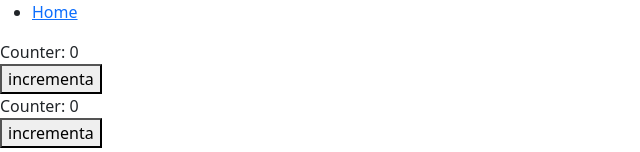
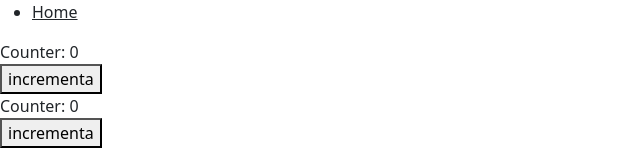
Before and after one commit to ilasw/edgemony-react-router, a React (Create React App) app: page /test in a window 1280 px wide. Shown: the top 152 px of the page, without its empty margins (0-640 px from the left). Built offline with nearby package versions, Linux system fonts and the light colour scheme.

Commit message:
feat: added new routing with loaders

```diff
--- a/src/App.js
+++ b/src/App.js
@@ -1,11 +1,7 @@
 import React, { createContext, useState } from 'react';
+import { Outlet } from 'react-router-dom';
 import './style.scss';
-import { BrowserRouter, Routes, Route, Navigate } from 'react-router-dom';
-import { Home, Category, ErrorPage, Recipe, TestPage } from './pages';
 import { Navbar } from './components/navbar/navbar.jsx';
-import { RecipeYouTube } from './components/recipe-youtube/recipe-youtube.jsx';
-import { RecipeInstructions } from './components/recipe-instructions/recipe-instructions.jsx';
-import { RecipeIngredients } from './components/recipe-ingredients/recipe-ingredients.jsx';
 
 export const CounterContext = createContext(0);
 
@@ -13,34 +9,8 @@ export default function App() {
   const [state, setState] = useState(0);
   return (
     <CounterContext.Provider value={{ state, setState }}>
-      <BrowserRouter>
-        <Navbar />
-        <Routes>
-          <Route path="/" element={<Home />} />
-
-          <Route path="/catalogo">
-            <Route index element={<Navigate to="/" />} />
-
-            <Route path=":categoryName">
-              <Route path="" element={<Category />} />
-
-              <Route path=":recipeName/:id" element={<Recipe />}>
-                <Route path="" element={<Navigate to="./istruzioni" />} />
-                <Route path="istruzioni" element={<RecipeInstructions />} />
-                <Route path="youtube" element={<RecipeYouTube />} />
-                <Route path="ingredienti" element={<RecipeIngredients />} />
-              </Route>
-            </Route>
-          </Route>
-
-          <Route
-            path="/catalogo/:categoryName/new"
-            element={<ErrorPage status={500} />}
-          />
-          <Route path="/test" element={<TestPage />} />
-          <Route path="*" element={<ErrorPage name="prova" status={404} />} />
-        </Routes>
-      </BrowserRouter>
+      <Navbar />
+      <Outlet />
     </CounterContext.Provider>
   );
 }
--- a/src/components/navbar/navbar.jsx
+++ b/src/components/navbar/navbar.jsx
@@ -18,13 +18,13 @@ export const Navbar = () => {
         {links.map(({ href, label, title }) => (
           <li key={href}>
             <NavLink
+              end
               to={href}
               title={title ? title : label}
               style={({ isActive, isPending }) => {
-                console.log(isActive);
-
                 return {
-                  pointerEvents: isActive ? 'none' : 'auto',
+                  color: isPending ? 'red' : 'currentColor',
+                  pointerEvents: isActive || isPending ? 'none' : 'auto',
                   opacity: isActive ? 0.4 : 1,
                 };
               }}
--- a/src/index.js
+++ b/src/index.js
@@ -1,14 +1,69 @@
 import React, { StrictMode } from 'react';
 import { createRoot } from 'react-dom/client';
+import {
+  RouterProvider,
+  createBrowserRouter,
+  Navigate,
+} from 'react-router-dom';
 import App from './App.js';
+import { Home, Category, ErrorPage, Recipe, TestPage } from './pages';
+import { RecipeYouTube } from './components/recipe-youtube/recipe-youtube.jsx';
+import { RecipeInstructions } from './components/recipe-instructions/recipe-instructions.jsx';
+import { RecipeIngredients } from './components/recipe-ingredients/recipe-ingredients.jsx';
 
-import './utils/api/endpoints.js';
+import { ENDPOINTS } from './utils/api/endpoints.js';
 
 const rootElement = document.getElementById('root');
 const root = createRoot(rootElement);
 
+const router = createBrowserRouter([
+  {
+    path: '/',
+    element: <App />,
+    children: [
+      {
+        path: '/',
+        element: <Home />,
+        loader: async ({ params }) => {
+          return fetch(ENDPOINTS.CATEGORIES);
+        },
+      },
+      {
+        path: '/catalogo',
+        element: <Navigate to={'/'} />,
+      },
+      {
+        path: '/catalogo/:categoryName',
+        children: [
+          {
+            path: '',
+            element: <Category />,
+            loader: ({ params }) => {
+              return fetch(
+                `${ENDPOINTS.FILTER}?c=${params?.categoryName}`
+              );
+            },
+          },
+          {
+            path: ':recipeName/:id',
+            element: <Recipe />,
+            children: [
+              { path: '', element: <div>Pagina principale</div> },
+              { path: 'ingredienti', element: <RecipeIngredients /> },
+              { path: 'istruzioni', element: <RecipeInstructions /> },
+              { path: 'youtube', element: <RecipeYouTube /> },
+            ],
+          },
+        ],
+      },
+      { path: '/test', element: <TestPage /> },
+      { path: '*', element: <ErrorPage status={404} /> },
+    ],
+  },
+]);
+
 root.render(
   <StrictMode>
-    <App />
+    <RouterProvider router={router} />
   </StrictMode>
 );
--- a/src/pages/category/category.jsx
+++ b/src/pages/category/category.jsx
@@ -1,18 +1,12 @@
-import React from 'react';
-import { Link, useParams } from 'react-router-dom';
-import { ENDPOINTS } from '../../utils/api/endpoints';
-import { useFetch } from '../../utils/api/use-fetch';
+import React, { Suspense } from 'react';
+import { useLoaderData, useParams } from 'react-router-dom';
 import { MealList } from '../../components/meal-list';
 
 export const Category = () => {
-  const params = useParams();
-  const { categoryName } = params;
+  const { categoryName } = useParams();
+  const data = useLoaderData();
 
-  const { data, loading, error } = useFetch(
-    `${ENDPOINTS.FILTER}?c=${categoryName}`
-  );
-
-  if (loading) {
+  if (!data) {
     return 'Caricamento...';
   }
 
--- a/src/pages/home/home.jsx
+++ b/src/pages/home/home.jsx
@@ -1,12 +1,12 @@
 import React from 'react';
-import { ENDPOINTS } from '../../utils/api/endpoints.js';
-import { useFetch } from '../../utils/api/use-fetch.js';
+import { useLoaderData } from 'react-router-dom';
 import { CategoryList } from '../../components/category-list/index.js';
 
 export const Home = () => {
-  const { data, loading, error } = useFetch(ENDPOINTS.CATEGORIES);
+  const data = useLoaderData();
+  console.log('sono in home', data);
 
-  if (loading) {
+  if (!data) {
     return 'Loading...';
   }
 
--- a/src/style.scss
+++ b/src/style.scss
@@ -2,3 +2,13 @@
 @import '~bootstrap/scss/bootstrap-grid';
 @import '~bootstrap/scss/bootstrap-utilities';
 @import '~bootstrap/scss/nav';
+
+a {
+  color: currentColor;
+  text-decoration: underline;
+
+  &:hover {
+    color: green;
+    text-decoration: none;
+  }
+}
```
Also changed, not shown: 1 other file (tests, documents, lock files or other folders).
